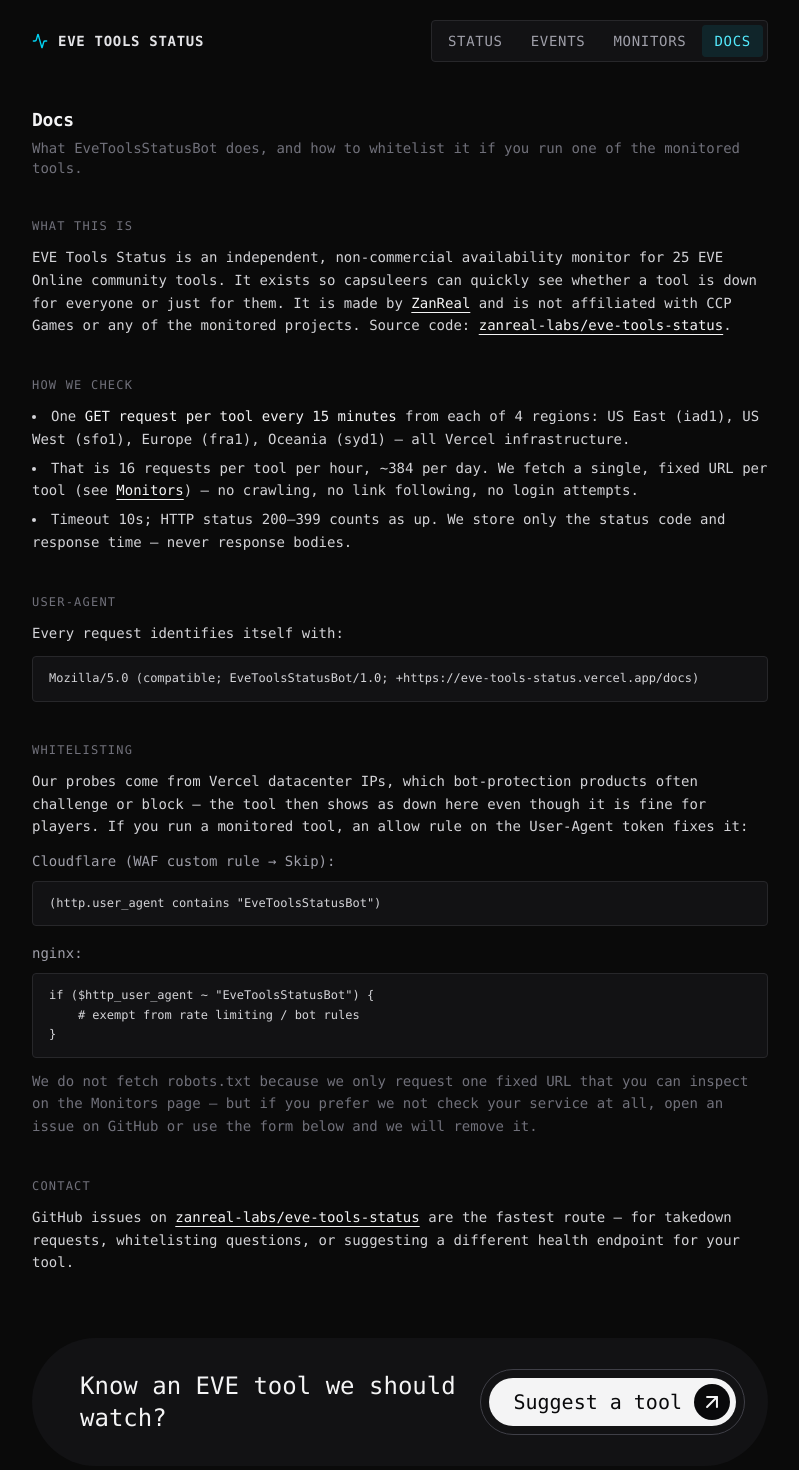
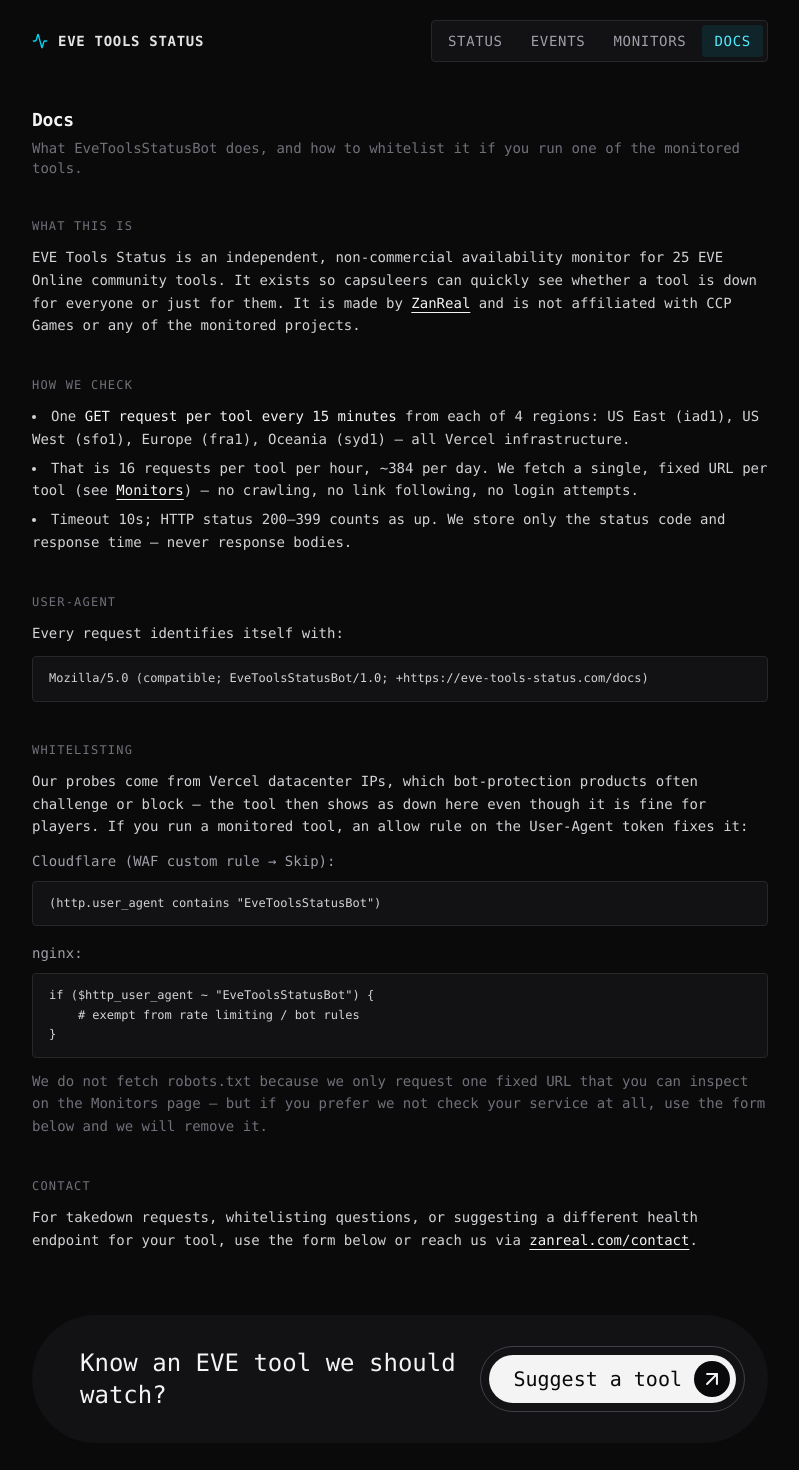
Before and after one commit to zanreal-labs/eve-tools-status, a Next.js app: page /docs in a window 1280 px wide. Shown: the top 1470 px of the page, without its empty margins (240-1039 px from the left). Built offline with nearby package versions, Linux system fonts and the light colour scheme.

Commit message:
feat: point links at eve-tools-status.com, drop repo links from docs

```diff
--- a/app/docs/page.tsx
+++ b/app/docs/page.tsx
@@ -49,14 +49,6 @@
           ZanReal
         </a>{" "}
         and is not affiliated with CCP Games or any of the monitored projects.
-        Source code:{" "}
-        <a
-          href="https://github.com/zanreal-labs/eve-tools-status"
-          className="text-zinc-100 underline underline-offset-4"
-        >
-          zanreal-labs/eve-tools-status
-        </a>
-        .
       </p>
 
       <H2>How we check</H2>
@@ -100,21 +92,21 @@
       <p className="mt-3 text-zinc-500">
         We do not fetch robots.txt because we only request one fixed URL that
         you can inspect on the Monitors page — but if you prefer we not check
-        your service at all, open an issue on GitHub or use the form below and
-        we will remove it.
+        your service at all, use the form below and we will remove it.
       </p>
 
       <H2>Contact</H2>
       <p>
-        GitHub issues on{" "}
+        For takedown requests, whitelisting questions, or suggesting a
+        different health endpoint for your tool, use the form below or reach us
+        via{" "}
         <a
-          href="https://github.com/zanreal-labs/eve-tools-status/issues"
+          href="https://zanreal.com/contact"
           className="text-zinc-100 underline underline-offset-4"
         >
-          zanreal-labs/eve-tools-status
-        </a>{" "}
-        are the fastest route — for takedown requests, whitelisting questions,
-        or suggesting a different health endpoint for your tool.
+          zanreal.com/contact
+        </a>
+        .
       </p>
     </div>
   );
--- a/app/layout.tsx
+++ b/app/layout.tsx
@@ -7,6 +7,7 @@
 import "./globals.css";
 
 export const metadata: Metadata = {
+  metadataBase: new URL("https://eve-tools-status.com"),
   title: "EVE Tools Status",
   description:
     "Availability of EVE Online community tools, checked every 15 minutes from 4 regions.",
--- a/lib/checks.ts
+++ b/lib/checks.ts
@@ -25,7 +25,7 @@
 
 export const CHECK_TIMEOUT_MS = 10_000;
 export const USER_AGENT =
-  "Mozilla/5.0 (compatible; EveToolsStatusBot/1.0; +https://eve-tools-status.vercel.app/docs)";
+  "Mozilla/5.0 (compatible; EveToolsStatusBot/1.0; +https://eve-tools-status.com/docs)";
 
 async function checkOne(monitorId: string, url: string): Promise<CheckResult> {
   const started = Date.now();
```
Also changed, not shown: 1 other file (tests, documents, lock files or other folders).
